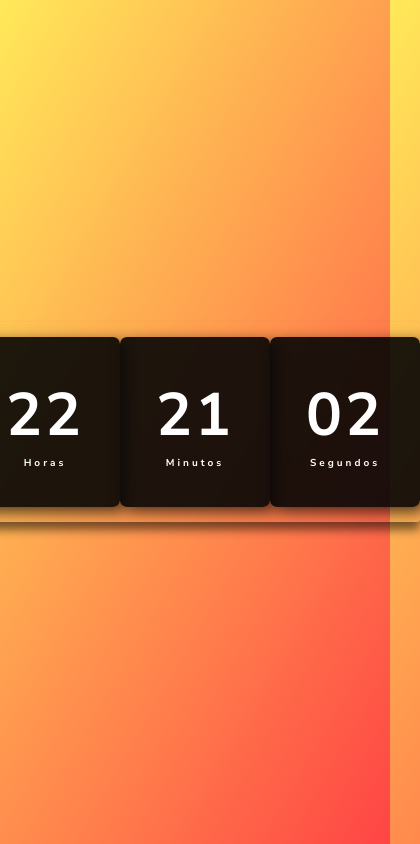
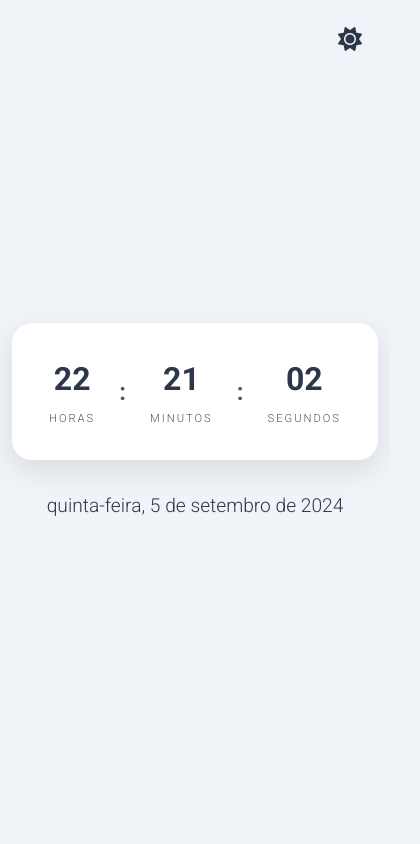
Before and after one commit to riqueandrade/relogio-digital, a plain HTML site: page index.html in a window 390 px wide. Shown: the whole page, 420 px wide, since content can reach past the window. Drawn offline with nearby package versions, Linux system fonts and the light colour scheme.

Commit message:
Implementa relógio digital elegante com funcionalidades avançadas
- Adiciona estrutura HTML básica com Bootstrap
- Implementa estilos CSS personalizados e responsivos
- Cria lógica JavaScript para atualização em tempo real
- Adiciona funcionalidades de alternância de tema e formato de hora
- Inclui animações e efeitos visuais
- Cria arquivo README.md com documentação do projeto

```diff
--- a/index.html
+++ b/index.html
@@ -4,33 +4,42 @@
 <head>
     <meta charset="UTF-8">
     <meta name="viewport" content="width=device-width, initial-scale=1.0">
-
-
+    <title>Relógio Digital Elegante</title>
+    <link href="https://cdn.jsdelivr.net/npm/bootstrap@5.3.0-alpha1/dist/css/bootstrap.min.css" rel="stylesheet">
+    <link rel="stylesheet" href="https://cdnjs.cloudflare.com/ajax/libs/font-awesome/6.1.1/css/all.min.css">
     <link rel="stylesheet" href="style.css">
-
-    <title>Relógio Digital</title>
-
 </head>
 
-<body>
-
-    <div class="relogio">
-        <div>
-            <span id="horas">00</span>
-            <span class="tempo">Horas</span>
+<body class="d-flex flex-column justify-content-center align-items-center min-vh-100">
+    <div class="container">
+        <button id="toggleTheme" class="btn btn-theme position-absolute top-0 end-0 m-3" aria-label="Alternar tema">
+            <i class="fas fa-sun"></i>
+            <i class="fas fa-moon d-none"></i>
+        </button>
+        <div class="clock-container">
+            <div class="relogio" aria-live="polite">
+                <div class="time-unit">
+                    <span id="horas" aria-label="horas">00</span>
+                    <span class="tempo">Horas</span>
+                </div>
+                <div class="separator">:</div>
+                <div class="time-unit">
+                    <span id="minutos" aria-label="minutos">00</span>
+                    <span class="tempo">Minutos</span>
+                </div>
+                <div class="separator">:</div>
+                <div class="time-unit">
+                    <span id="segundos" aria-label="segundos">00</span>
+                    <span class="tempo">Segundos</span>
+                </div>
+                <div class="time-unit am-pm">
+                    <span id="ampm" aria-label="período">AM</span>
+                </div>
+            </div>
         </div>
-
-        <div>
-            <span id="minutos">00</span>
-            <span class="tempo">Minutos</span>
-        </div>
-
-        <div>
-            <span id="segundos">00</span>
-            <span class="tempo">Segundos</span>
-        </div>
+        <div id="data" aria-label="data atual" class="mt-4 text-center"></div>
     </div>
-
+    <script src="https://cdn.jsdelivr.net/npm/bootstrap@5.3.0-alpha1/dist/js/bootstrap.bundle.min.js"></script>
     <script src="index.js"></script>
 </body>
 
--- a/index.js
+++ b/index.js
@@ -2,20 +2,64 @@ const horas = document.getElementById('horas');
 const minutos = document.getElementById('minutos');
 const segundos = document.getElementById('segundos');
 
-const relogio = setInterval(function time() {
-    let dateToday = new Date();
-    let hr = dateToday.getHours();
-    let min = dateToday.getMinutes();
-    let s = dateToday.getSeconds();
+const toggleThemeBtn = document.getElementById('toggleTheme');
+let is24HourFormat = true;
 
-    if (hr < 10) hr = '0' + hr;
+const dataElement = document.getElementById('data');
+let showSeconds = true;
 
-    if (min < 10) min = '0' + min;
+const ampmElement = document.getElementById('ampm');
 
-    if (s < 10) s = '0' + s;
+function toggleTheme() {
+    document.body.classList.toggle('dark-theme');
+    const themeIcon = toggleThemeBtn.querySelector('i:not(.d-none)');
+    themeIcon.classList.toggle('d-none');
+    toggleThemeBtn.querySelector('i.d-none').classList.toggle('d-none');
+}
 
+function toggle24HourFormat() {
+    is24HourFormat = !is24HourFormat;
+    atualizarRelogio();
+}
 
-    horas.textContent = hr;
-    minutos.textContent = min;
-    segundos.textContent = s;
-})
+function atualizarRelogio() {
+    const agora = new Date();
+    const formatarNumero = (num) => num.toString().padStart(2, '0');
+
+    let horasValue = agora.getHours();
+    let ampm = horasValue >= 12 ? 'PM' : 'AM';
+
+    if (!is24HourFormat) {
+        horasValue = horasValue % 12 || 12;
+        ampmElement.textContent = ampm;
+        ampmElement.parentElement.style.display = 'flex';
+    } else {
+        ampmElement.parentElement.style.display = 'none';
+    }
+
+    horas.textContent = formatarNumero(horasValue);
+    minutos.textContent = formatarNumero(agora.getMinutes());
+
+    if (showSeconds) {
+        segundos.textContent = formatarNumero(agora.getSeconds());
+        segundos.parentElement.style.display = 'flex';
+    } else {
+        segundos.parentElement.style.display = 'none';
+    }
+
+    // Atualizar data
+    const opcoes = { weekday: 'long', year: 'numeric', month: 'long', day: 'numeric' };
+    dataElement.textContent = agora.toLocaleDateString('pt-BR', opcoes);
+}
+
+function toggleSeconds() {
+    showSeconds = !showSeconds;
+    atualizarRelogio();
+}
+
+toggleThemeBtn.addEventListener('click', toggleTheme);
+horas.addEventListener('click', toggle24HourFormat);
+segundos.addEventListener('click', toggleSeconds);
+
+setInterval(atualizarRelogio, 100);
+atualizarRelogio();
--- a/style.css
+++ b/style.css
@@ -1,49 +1,149 @@
-@import url('https://fonts.googleapis.com/css2?family=Nunito+Sans:ital,opsz,wght@0,6..12,200..1000;1,6..12,200..1000&family=Roboto:ital,wght@0,100;0,300;0,400;0,500;0,700;0,900;1,100;1,300;1,400;1,500;1,700;1,900&display=swap');
+@import url('https://fonts.googleapis.com/css2?family=Roboto:wght@300;400;700&display=swap');
 
-* {
-    margin: 0;
-    padding: 0;
-    font-family: 'Nunito Sans', sans-serif;
+:root {
+    --bg-color: #f0f4f8;
+    --text-color: #2d3748;
+    --clock-bg: #ffffff;
+    --clock-shadow: 0 10px 30px rgba(0, 0, 0, 0.1);
+    --separator-color: #4a5568;
 }
 
 body {
-    height: 100vh;
-    background: linear-gradient(120deg, #ffe53bd8, #ff2525da);
-    display: flex;
-    align-items: center;
-    justify-content: center;
+    font-family: 'Roboto', sans-serif;
+    background-color: var(--bg-color);
+    color: var(--text-color);
+    transition: all 0.3s ease;
+}
+
+body.dark-theme {
+    --bg-color: #1a202c;
+    --text-color: #e2e8f0;
+    --clock-bg: #2d3748;
+    --clock-shadow: 0 10px 30px rgba(0, 0, 0, 0.3);
+    --separator-color: #a0aec0;
+}
+
+.clock-container {
+    background-color: var(--clock-bg);
+    border-radius: 20px;
+    box-shadow: var(--clock-shadow);
+    padding: 2rem;
+    margin-bottom: 2rem;
+    transition: transform 0.3s ease;
+}
+
+.clock-container:hover {
+    transform: translateY(-5px);
 }
 
 .relogio {
     display: flex;
+    justify-content: center;
     align-items: center;
-    justify-content: space-around;
-    height: 200px;
-    width: 550px;
-    background: transparent;
-    border-radius: 3px;
-    box-shadow: 0px 8px 10px rgba(0, 0, 0, .5);
+    font-size: 4rem;
+    font-weight: 700;
 }
 
-.relogio div {
-    height: 170px;
-    width: 150px;
+.time-unit {
     display: flex;
     flex-direction: column;
     align-items: center;
-    justify-content: center;
-    color: #fff;
-    background: rgba(5, 5, 5, 0.9);
-    box-shadow: 5px 5px 15px rgba(0, 0, 0, .7);
-    border-radius: 7px;
-    letter-spacing: 3px;
+    padding: 0 1rem;
 }
 
-.relogio span {
-    font-weight: bolder;
-    font-size: 60px;
+.time-unit span {
+    transition: all 0.3s ease;
 }
 
-.relogio span.tempo {
-    font-size: 10px;
+.time-unit span:hover {
+    transform: scale(1.1);
+    color: #4299e1; /* Cor de destaque ao passar o mouse */
 }
+
+.separator {
+    font-size: 3rem;
+    color: var(--separator-color);
+    margin: 0 0.5rem;
+}
+
+.tempo {
+    font-size: 1rem;
+    font-weight: 300;
+    text-transform: uppercase;
+    letter-spacing: 2px;
+    margin-top: 0.5rem;
+    color: var(--separator-color);
+}
+
+#data {
+    font-size: 1.2rem;
+    font-weight: 300;
+    color: var(--text-color);
+}
+
+.btn-theme {
+    background-color: transparent;
+    border: none;
+    font-size: 1.5rem;
+    color: var(--text-color);
+    transition: all 0.3s ease;
+}
+
+.btn-theme:hover {
+    transform: scale(1.1);
+}
+
+.btn-theme i {
+    transition: opacity 0.3s ease;
+}
+
+body.dark-theme .btn-theme .fa-sun {
+    display: none;
+}
+
+body.dark-theme .btn-theme .fa-moon {
+    display: inline-block !important;
+}
+
+@media (max-width: 768px) {
+    .relogio {
+        font-size: 3rem;
+    }
+
+    .separator {
+        font-size: 2rem;
+    }
+
+    .tempo {
+        font-size: 0.8rem;
+    }
+}
+
+@media (max-width: 576px) {
+    .relogio {
+        font-size: 2rem;
+    }
+
+    .separator {
+        font-size: 1.5rem;
+    }
+
+    .tempo {
+        font-size: 0.7rem;
+    }
+}
+
+.am-pm {
+    font-size: 1.5rem;
+    margin-left: 1rem;
+}
+
+@keyframes pulse {
+    0% { transform: scale(1); }
+    50% { transform: scale(1.05); }
+    100% { transform: scale(1); }
+}
+
+#segundos {
+    animation: pulse 1s infinite;
+}
```
Also changed, not shown: 1 other file.
